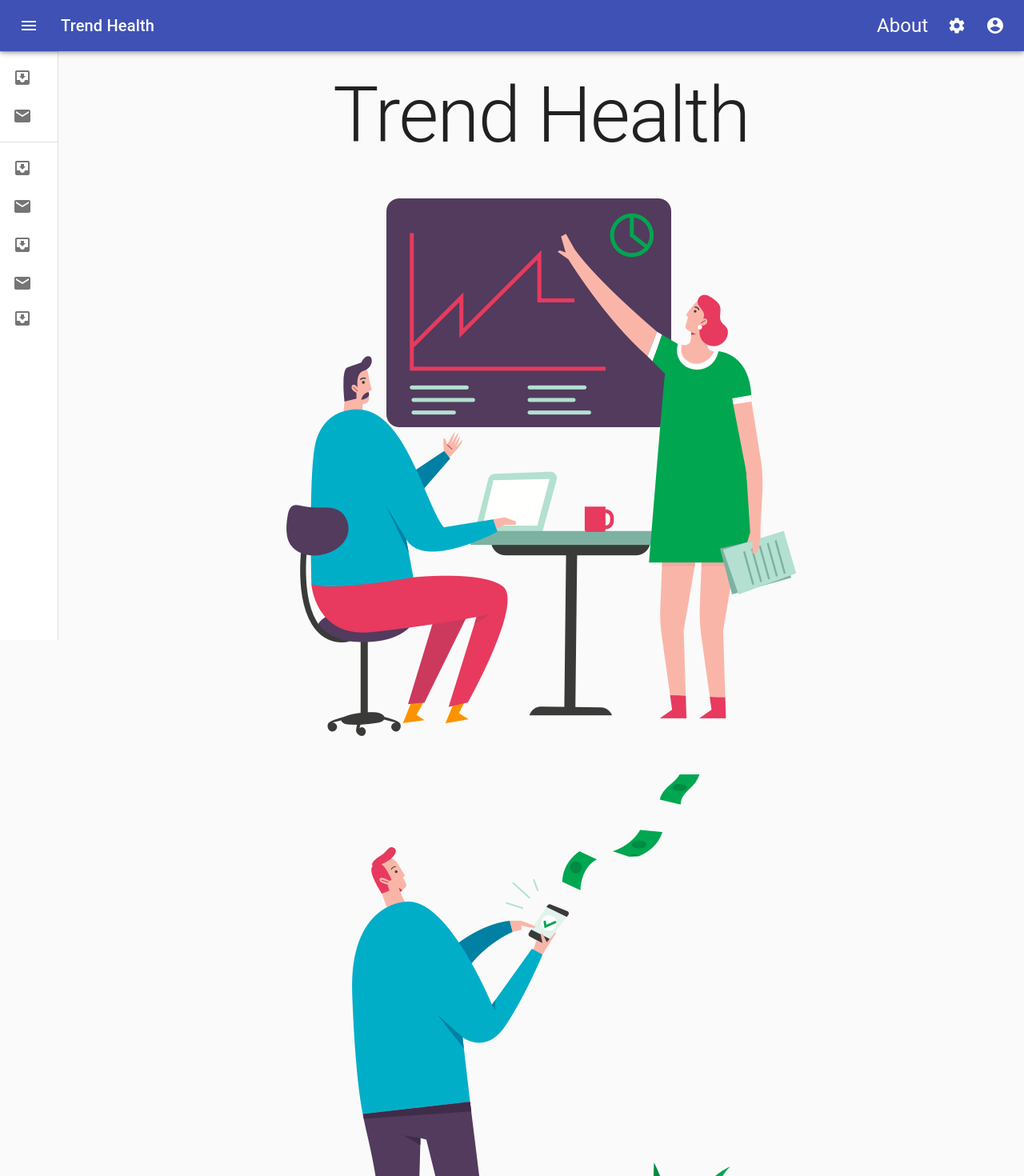
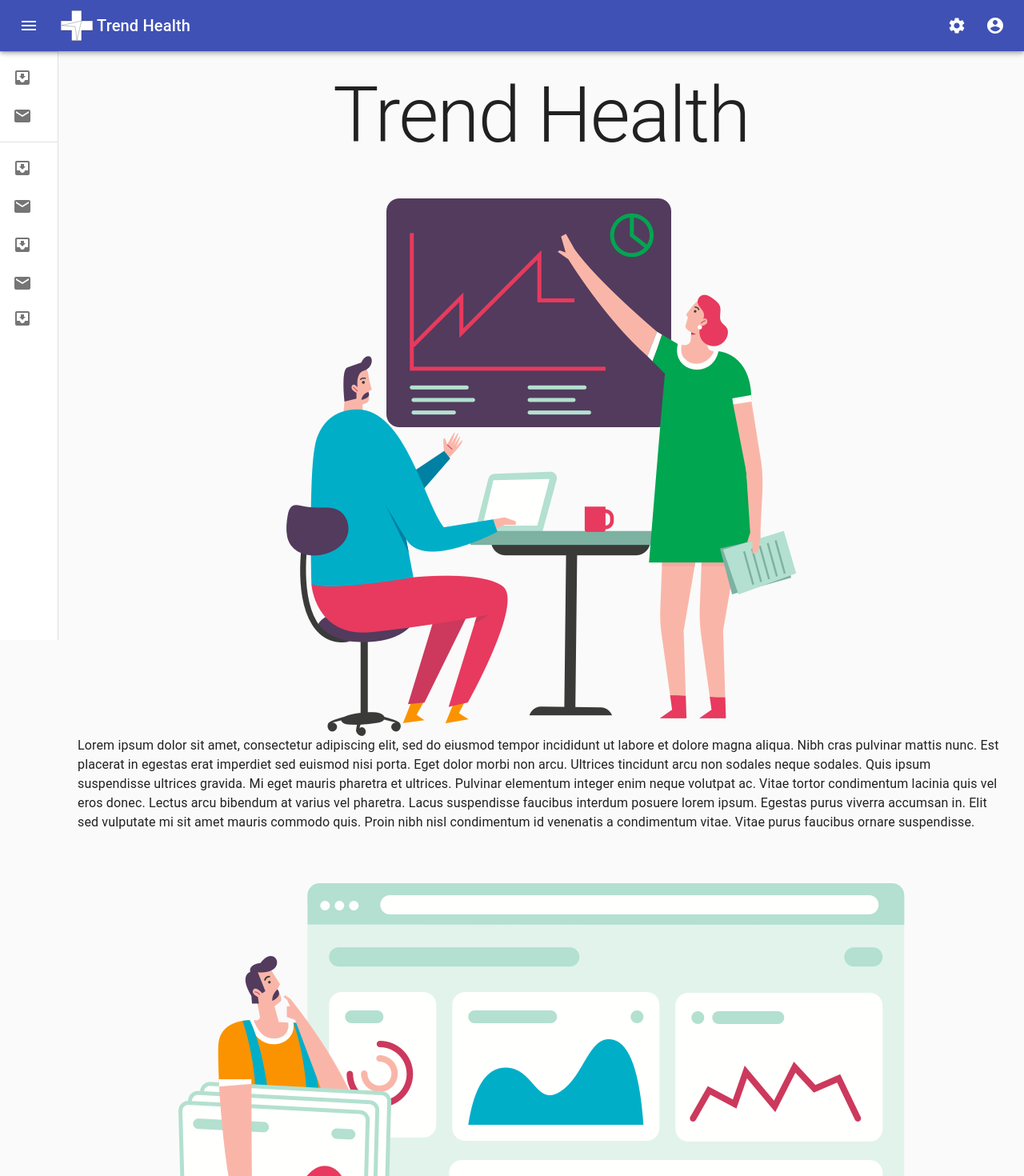
Before and after one commit to davidchanho/project3, a React (Create React App) app in the folder client/: page / in a window 1280 px wide. Shown: the top 1470 px of the page at 80% size. Built offline with nearby package versions, Linux system fonts and the light colour scheme.

Commit message:
add placeholder logo

```diff
--- /dev/null
+++ b/client/src/components/Logo/index.jsx
@@ -0,0 +1,5 @@
+import React from 'react'
+import CardMedia from '@material-ui/core/CardMedia'
+import logoImg from './img/logo.svg'
+
+export const Logo = () => <CardMedia src={logoImg} component='img' />
--- a/client/src/components/Menu/Drawer_Menu/index.jsx
+++ b/client/src/components/Menu/Drawer_Menu/index.jsx
@@ -7,23 +7,25 @@ import Toolbar from '@material-ui/core/Toolbar'
 import List from '@material-ui/core/List'
 import InputBase from '@material-ui/core/InputBase'
 import MenuItem from '@material-ui/core/MenuItem'
-
 import Menu from '@material-ui/core/Menu'
 import CssBaseline from '@material-ui/core/CssBaseline'
 import Typography from '@material-ui/core/Typography'
 import Divider from '@material-ui/core/Divider'
 import IconButton from '@material-ui/core/IconButton'
+import ListItem from '@material-ui/core/ListItem'
+import ListItemIcon from '@material-ui/core/ListItemIcon'
+import ListItemText from '@material-ui/core/ListItemText'
+import Grid from '@material-ui/core/Grid'
+
 import MenuIcon from '@material-ui/icons/Menu'
 import ChevronLeftIcon from '@material-ui/icons/ChevronLeft'
 import ChevronRightIcon from '@material-ui/icons/ChevronRight'
-import ListItem from '@material-ui/core/ListItem'
-import ListItemIcon from '@material-ui/core/ListItemIcon'
-import ListItemText from '@material-ui/core/ListItemText'
 import InboxIcon from '@material-ui/icons/MoveToInbox'
 import MailIcon from '@material-ui/icons/Mail'
 import MoreIcon from '@material-ui/icons/MoreVert'
 import AccountCircle from '@material-ui/icons/AccountCircle'
 import SettingsIcon from '@material-ui/icons/Settings'
+import { Logo } from 'components'
 
 const drawerWidth = 240
 
@@ -135,12 +137,23 @@ export function DrawerMenu({ children }) {
           >
             <MenuIcon />
           </IconButton>
-          <Typography variant='h6' noWrap>
-            Trend Health
-          </Typography>
+          <Grid
+            container
+            direction='row'
+            justify='flex-start'
+            alignItems='center'
+          >
+            <Grid item className={classes.logo}>
+              <Logo />
+            </Grid>
+            <Grid item>
+              <Typography variant='h6' noWrap>
+                Trend Health
+              </Typography>
+            </Grid>
+          </Grid>
           <div className={classes.grow} />
           <div className={classes.sectionDesktop}>
-            <IconButton color='inherit'>About</IconButton>
             <IconButton color='inherit'>
               <SettingsIcon />
             </IconButton>
@@ -278,6 +291,10 @@ const useStyles = makeStyles(theme => ({
       width: 200
     }
   },
+  logo: {
+    width: 40,
+    marginRight: 5
+  },
   sectionDesktop: {
     display: 'none',
     [theme.breakpoints.up('md')]: {
--- a/client/src/components/index.js
+++ b/client/src/components/index.js
@@ -2,3 +2,4 @@ export * from './Card'
 export * from './Menu'
 export * from './Form'
 export * from './Table'
+export * from './Logo'
--- a/client/src/pages/LandingPage/index.js
+++ b/client/src/pages/LandingPage/index.js
@@ -1,12 +1,42 @@
 import React from 'react'
+import Card from '@material-ui/core/Card'
+import CardContent from '@material-ui/core/CardContent'
+import CardMedia from '@material-ui/core/CardMedia'
 import Grid from '@material-ui/core/Grid'
-import CardMedia from '@material-ui/core/CardMedia'
 import Typography from '@material-ui/core/Typography'
 import meetingImg from './img/Meeting.png'
 import moneyImg from './img/money.png'
 import devImg from './img/dev.png'
 
 export function LandingPage() {
+  function Meeting() {
+    return (
+      <>
+        <Grid container direction='row' justify='center' alignItems='center'>
+          <Grid item>
+            <CardMedia src={meetingImg} component='img' title='meeting' />
+          </Grid>
+          <Grid item>
+            <Typography paragraph>
+              Lorem ipsum dolor sit amet, consectetur adipiscing elit, sed do
+              eiusmod tempor incididunt ut labore et dolore magna aliqua. Nibh
+              cras pulvinar mattis nunc. Est placerat in egestas erat imperdiet
+              sed euismod nisi porta. Eget dolor morbi non arcu. Ultrices
+              tincidunt arcu non sodales neque sodales. Quis ipsum suspendisse
+              ultrices gravida. Mi eget mauris pharetra et ultrices. Pulvinar
+              elementum integer enim neque volutpat ac. Vitae tortor condimentum
+              lacinia quis vel eros donec. Lectus arcu bibendum at varius vel
+              pharetra. Lacus suspendisse faucibus interdum posuere lorem ipsum.
+              Egestas purus viverra accumsan in. Elit sed vulputate mi sit amet
+              mauris commodo quis. Proin nibh nisl condimentum id venenatis a
+              condimentum vitae. Vitae purus faucibus ornare suspendisse.
+            </Typography>
+          </Grid>
+        </Grid>
+      </>
+    )
+  }
+
   return (
     <Grid
       container
@@ -19,14 +49,14 @@ export function LandingPage() {
         <Typography variant='h1'> Trend Health </Typography>
       </Grid>
       <Grid item>
-        <CardMedia src={meetingImg} component='img' title='meeting' />
+        <Meeting />
+      </Grid>
+      <Grid item>
+        <CardMedia src={devImg} component='img' title='meeting' />
       </Grid>
       <Grid item>
         <CardMedia src={moneyImg} component='img' title='meeting' />
       </Grid>
-      <Grid item>
-        <CardMedia src={devImg} component='img' title='meeting' />
-      </Grid>
     </Grid>
   )
 }
--- a/client/src/pages/Trend/index.jsx
+++ b/client/src/pages/Trend/index.jsx
@@ -1,4 +1,4 @@
-import React, { Component, useState } from 'react'
+import React, { useState } from 'react'
 import Grid from '@material-ui/core/Grid'
 import { Columns, Filter } from 'components'
 import testsData from 'model/testSector.json'
```
Also changed, not shown: client/src/components/Logo/img/logo.svg (added), 1 other file (tests, documents, lock files or other folders).
